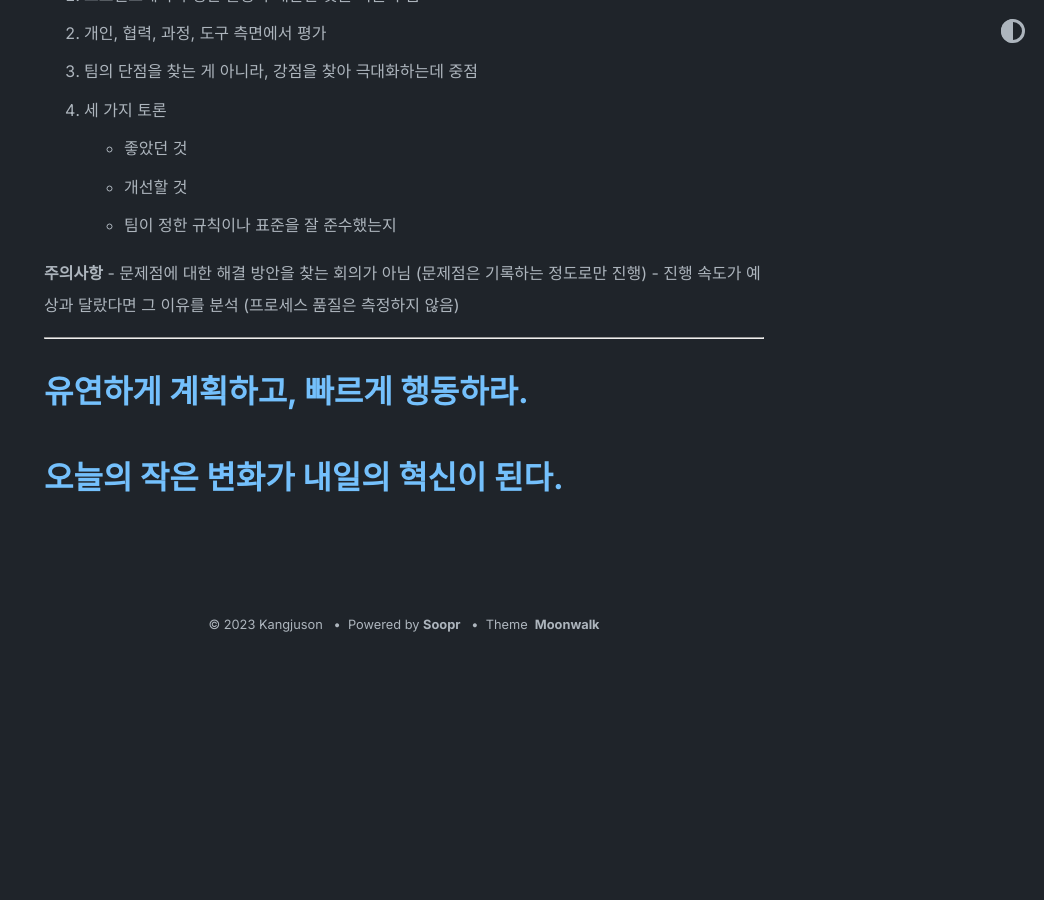
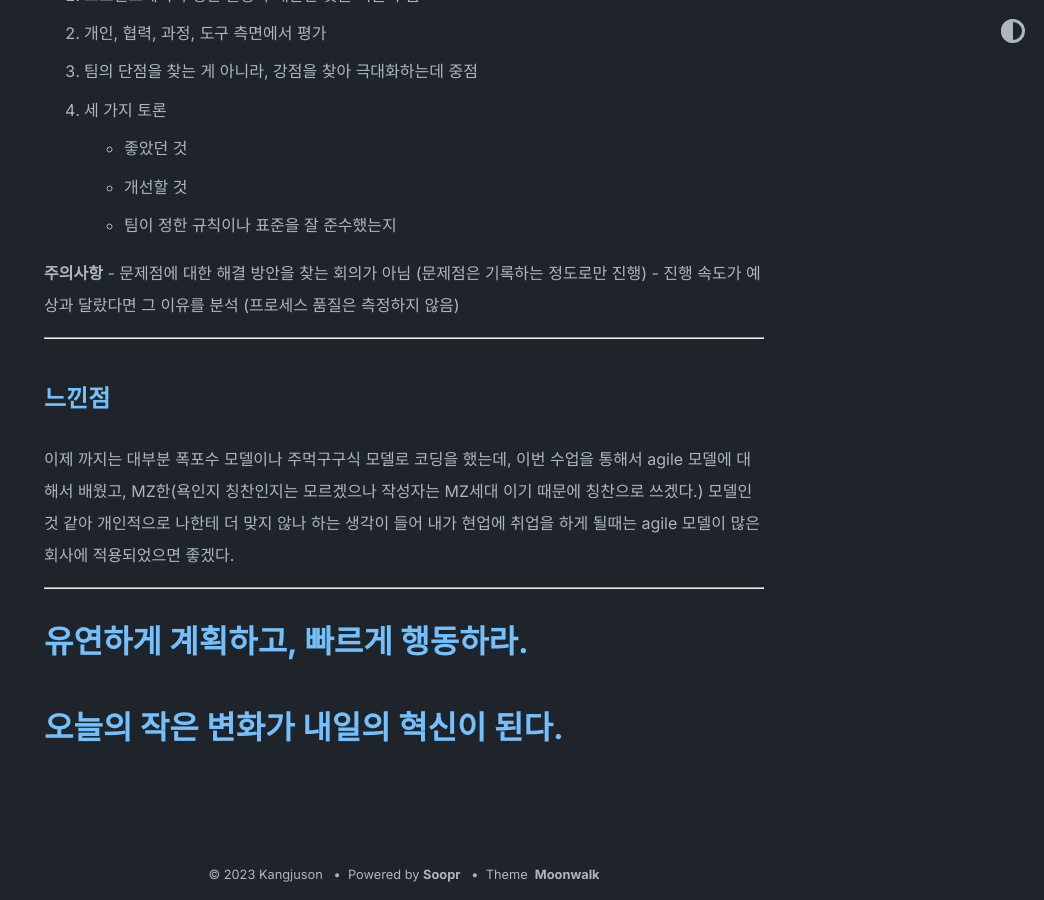
Before and after one commit to kangjuson/kangjuson.github.io, a Jekyll site: the page built from _posts/2023-11-27-Agile-post.md, in a window 1280 px wide and 900 px high, scrolled down 7106 px. Shown: the whole window, without its empty margins (236-1280 px from the left). Built offline with Jekyll 4.4.1, drawn with Linux system fonts in a browser that asks for light colours; comment, search, counter and statistics services are not loaded; before the commit the page ends 7757 px from its top, so only the background shows below that; some of the changed text lies outside the part shown.

Commit message:
후기 추가

```diff
--- a/_posts/2023-11-27-Agile-post.md
+++ b/_posts/2023-11-27-Agile-post.md
@@ -204,6 +204,11 @@ tags: [Agile, Code, SW]
       - 진행 속도가 예상과 달랐다면 그 이유를 분석 (프로세스 품질은 측정하지 않음)
 
 ---
+## 느낀점
+
+   이제 까지는 대부분 폭포수 모델이나 주먹구구식 모델로 코딩을 했는데, 이번 수업을 통해서 agile 모델에 대해서 배웠고, MZ한(욕인지 칭찬인지는 모르겠으나 작성자는 MZ세대 이기 때문에 칭찬으로 쓰겠다.) 모델인 것 같아 개인적으로 나한테 더 맞지 않나 하는 생각이 들어 내가 현업에 취업을 하게 될때는 agile 모델이 많은 회사에 적용되었으면 좋겠다.
+
+---
 
 # 유연하게 계획하고, 빠르게 행동하라.
 # 오늘의 작은 변화가 내일의 혁신이 된다.
```
